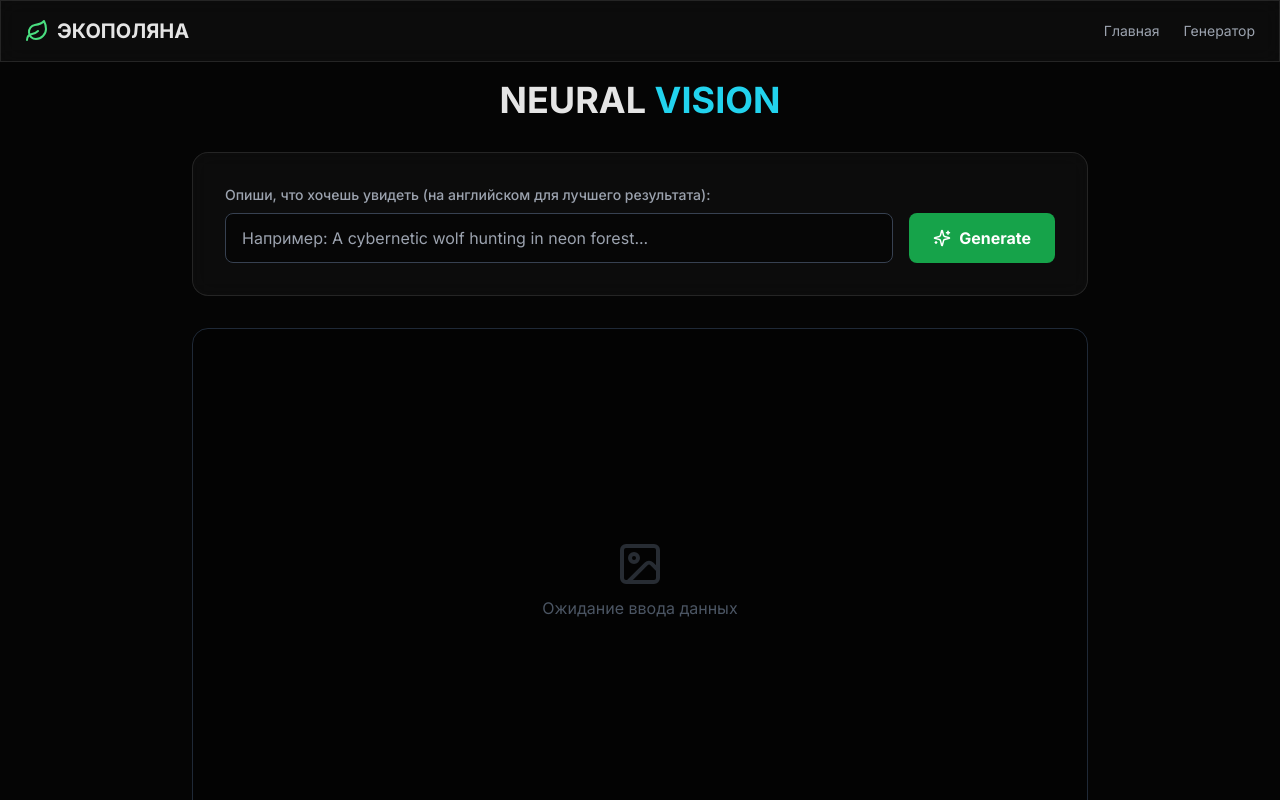
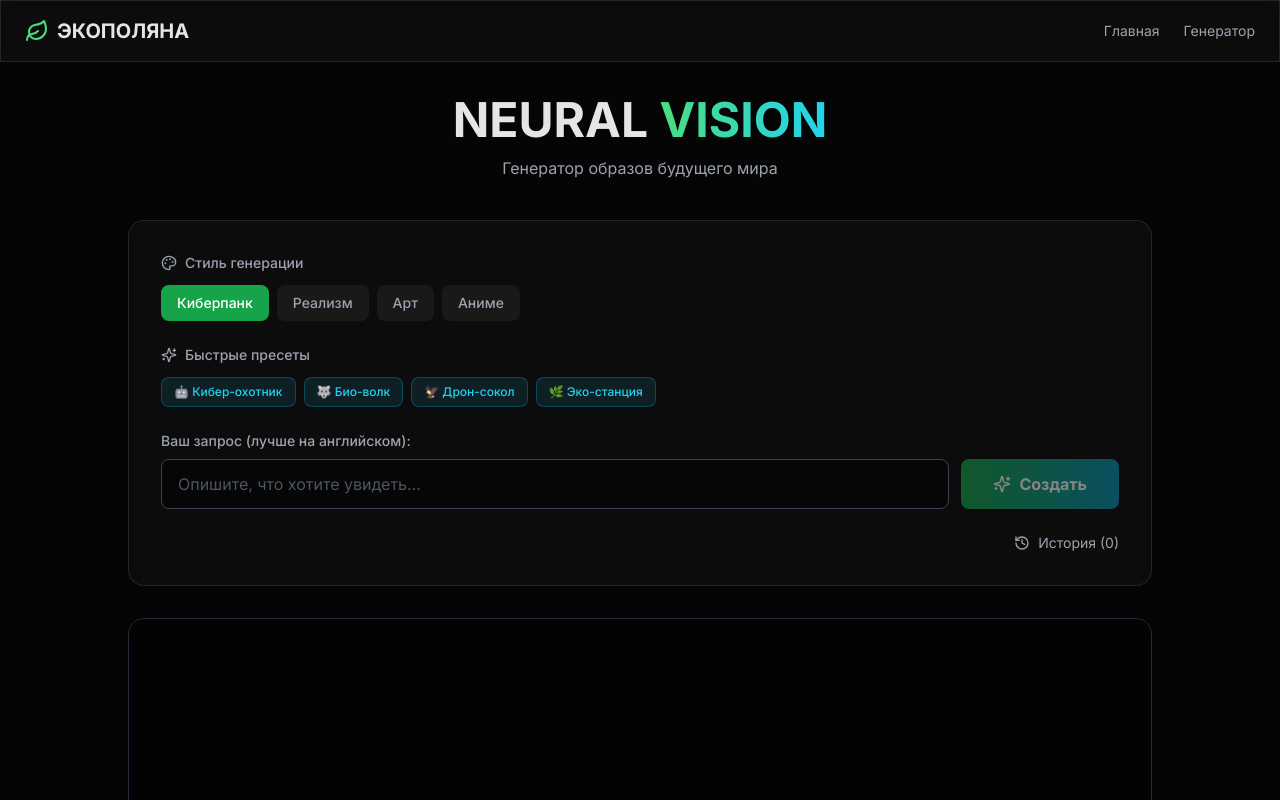
Before and after one commit to Olegadzhan/ecopolyana, a Next.js app: page /generator in a window 1280 px wide. Shown: the top 800 px of the page. Built offline with nearby package versions, Linux system fonts and the light colour scheme.

Commit message:
Update page.tsx

```diff
--- a/src/app/generator/page.tsx
+++ b/src/app/generator/page.tsx
@@ -1,75 +1,249 @@
 'use client';
 
-import { useState } from 'react';
-import { motion } from 'framer-motion';
-import { Sparkles, Download, Image as ImageIcon } from 'lucide-react';
+import { useState, useEffect } from 'react';
+import { motion, AnimatePresence } from 'framer-motion';
+import { Sparkles, Download, Image as ImageIcon, Trash2, History, Palette } from 'lucide-react';
+
+// Пресеты для тематических запросов
+const PRESETS = [
+  { label: '🤖 Кибер-охотник', prompt: 'cybernetic hunter in neon forest, futuristic armor, drone companion' },
+  { label: '🐺 Био-волк', prompt: 'genetically enhanced wolf, glowing eyes, cybernetic implants, dark forest' },
+  { label: '🦅 Дрон-сокол', prompt: 'mechanical falcon drone, surveillance, golden hour, mountain landscape' },
+  { label: '🌿 Эко-станция', prompt: 'futuristic eco station, vertical gardens, solar panels, harmony with nature' },
+];
+
+// Стили генерации
+const STYLES = [
+  { id: 'cyberpunk', label: 'Киберпанк', suffix: 'cyberpunk style, neon lights, dark atmosphere' },
+  { id: 'realistic', label: 'Реализм', suffix: 'photorealistic, 8k, highly detailed, natural lighting' },
+  { id: 'artistic', label: 'Арт', suffix: 'digital art, concept art, artistic style, vibrant colors' },
+  { id: 'anime', label: 'Аниме', suffix: 'anime style, studio ghibli, detailed animation' },
+];
+
+interface GeneratedImage {
+  id: number;
+  url: string;
+  prompt: string;
+  timestamp: Date;
+}
 
 export default function GeneratorPage() {
   const [prompt, setPrompt] = useState('');
+  const [selectedStyle, setSelectedStyle] = useState(STYLES[0]);
   const [imageUrl, setImageUrl] = useState('');
   const [loading, setLoading] = useState(false);
+  const [history, setHistory] = useState<GeneratedImage[]>([]);
+  const [showHistory, setShowHistory] = useState(false);
+
+  // Загрузка истории из localStorage
+  useEffect(() => {
+    const saved = localStorage.getItem('ecopolyana-history');
+    if (saved) {
+      setHistory(JSON.parse(saved));
+    }
+  }, []);
+
+  // Сохранение в историю
+  const saveToHistory = (url: string, promptText: string) => {
+    const newImage: GeneratedImage = {
+      id: Date.now(),
+      url,
+      prompt: promptText,
+      timestamp: new Date(),
+    };
+    const updated = [newImage, ...history].slice(0, 10); // Храним последние 10
+    setHistory(updated);
+    localStorage.setItem('ecopolyana-history', JSON.stringify(updated));
+  };
 
   const generateImage = () => {
-    if (!prompt) return;
+    if (!prompt.trim()) return;
+
     setLoading(true);
-    const encodedPrompt = encodeURIComponent(prompt + " futuristic style, cyberpunk, high detail, 8k");
-    const randomSeed = Math.floor(Math.random() * 1000);
+    const fullPrompt = `${prompt}, ${selectedStyle.suffix}, futuristic, high detail, 8k`;
+    const encodedPrompt = encodeURIComponent(fullPrompt);
+    const randomSeed = Math.floor(Math.random() * 10000);
     const url = `https://image.pollinations.ai/prompt/${encodedPrompt}?width=1024&height=1024&seed=${randomSeed}&nologo=true`;
 
     const img = new Image();
     img.src = url;
     img.onload = () => {
       setImageUrl(url);
+      saveToHistory(url, prompt);
       setLoading(false);
+    };
+    img.onerror = () => {
+      setLoading(false);
+      alert('Ошибка генерации. Попробуйте другой запрос.');
     };
   };
 
+  const clearHistory = () => {
+    setHistory([]);
+    localStorage.removeItem('ecopolyana-history');
+  };
+
+  const loadFromHistory = (item: GeneratedImage) => {
+    setImageUrl(item.url);
+    setPrompt(item.prompt);
+    setShowHistory(false);
+  };
+
   return (
-    <div className="min-h-screen p-6 flex flex-col items-center pt-20">
+    <div className="min-h-screen p-6 flex flex-col items-center pt-24 pb-12">
       <motion.div
         initial={{ opacity: 0, y: 20 }}
         animate={{ opacity: 1, y: 0 }}
-        className="w-full max-w-4xl"
+        className="w-full max-w-5xl"
       >
-        <h2 className="text-4xl font-bold mb-8 text-center">
-          NEURAL <span className="text-cyan-400">VISION</span>
+        {/* Заголовок */}
+        <div className="text-center mb-10">
+          <h2 className="text-4xl md:text-5xl font-bold mb-3">
+            NEURAL <span className="text-transparent bg-clip-text bg-gradient-to-r from-green-400 to-cyan-400">VISION</span>
           </h2>
+          <p className="text-gray-400">Генератор образов будущего мира</p>
+        </div>
 
-        <div className="glass-panel p-8 rounded-2xl mb-8">
+        {/* Панель управления */}
+        <div className="glass-panel p-6 md:p-8 rounded-2xl mb-8">
+
+          {/* Выбор стиля */}
+          <div className="mb-6">
+            <label className="flex items-center gap-2 text-sm font-medium text-gray-400 mb-3">
+              <Palette size={16} /> Стиль генерации
+            </label>
+            <div className="flex flex-wrap gap-2">
+              {STYLES.map((style) => (
+                <button
+                  key={style.id}
+                  onClick={() => setSelectedStyle(style)}
+                  className={`px-4 py-2 rounded-lg text-sm font-medium transition-all ${
+                    selectedStyle.id === style.id
+                      ? 'bg-green-600 text-white'
+                      : 'bg-white/5 text-gray-400 hover:bg-white/10'
+                  }`}
+                >
+                  {style.label}
+                </button>
+              ))}
+            </div>
+          </div>
+
+          {/* Пресеты */}
+          <div className="mb-6">
+            <label className="flex items-center gap-2 text-sm font-medium text-gray-400 mb-3">
+              <Sparkles size={16} /> Быстрые пресеты
+            </label>
+            <div className="flex flex-wrap gap-2">
+              {PRESETS.map((preset, idx) => (
+                <button
+                  key={idx}
+                  onClick={() => setPrompt(preset.prompt)}
+                  className="px-3 py-1.5 rounded-lg text-xs font-medium bg-cyan-900/30 text-cyan-400 border border-cyan-500/30 hover:bg-cyan-900/50 transition-all"
+                >
+                  {preset.label}
+                </button>
+              ))}
+            </div>
+          </div>
+
+          {/* Поле ввода */}
+          <div className="mb-6">
             <label className="block text-sm font-medium text-gray-400 mb-2">
-            Опиши, что хочешь увидеть (на английском для лучшего результата):
+              Ваш запрос (лучше на английском):
             </label>
-          <div className="flex gap-4">
+            <div className="flex flex-col md:flex-row gap-3">
               <input
                 type="text"
                 value={prompt}
                 onChange={(e) => setPrompt(e.target.value)}
-              placeholder="Например: A cybernetic wolf hunting in neon forest..."
-              className="flex-1 bg-black/50 border border-gray-700 rounded-lg px-4 py-3 focus:outline-none focus:border-green-500 transition-colors text-white"
+                placeholder="Опишите, что хотите увидеть..."
+                className="flex-1 bg-black/50 border border-gray-700 rounded-lg px-4 py-3 focus:outline-none focus:border-green-500 transition-colors text-white placeholder-gray-600"
                 onKeyDown={(e) => e.key === 'Enter' && generateImage()}
               />
               <button
                 onClick={generateImage}
-              disabled={loading}
-              className="bg-green-600 hover:bg-green-500 text-white px-6 py-3 rounded-lg font-bold transition-all disabled:opacity-50 flex items-center gap-2"
+                disabled={loading || !prompt.trim()}
+                className="bg-gradient-to-r from-green-600 to-cyan-600 hover:from-green-500 hover:to-cyan-500 text-white px-8 py-3 rounded-lg font-bold transition-all disabled:opacity-50 disabled:cursor-not-allowed flex items-center justify-center gap-2 min-w-[140px]"
               >
-              {loading ? 'Processing...' : <><Sparkles size={18} /> Generate</>}
+                {loading ? (
+                  <div className="w-5 h-5 border-2 border-white border-t-transparent rounded-full animate-spin" />
+                ) : (
+                  <><Sparkles size={18} /> Создать</>
+                )}
               </button>
             </div>
           </div>
 
-        <div className="relative w-full aspect-video bg-black/40 rounded-2xl border border-gray-800 overflow-hidden flex items-center justify-center">
+          {/* Кнопка истории */}
+          <div className="flex justify-end">
+            <button
+              onClick={() => setShowHistory(!showHistory)}
+              className="flex items-center gap-2 text-sm text-gray-400 hover:text-white transition-colors"
+            >
+              <History size={16} />
+              {showHistory ? 'Скрыть' : 'История'} ({history.length})
+            </button>
+          </div>
+        </div>
+
+        {/* История генераций */}
+        <AnimatePresence>
+          {showHistory && (
+            <motion.div
+              initial={{ opacity: 0, height: 0 }}
+              animate={{ opacity: 1, height: 'auto' }}
+              exit={{ opacity: 0, height: 0 }}
+              className="glass-panel p-6 rounded-2xl mb-8 overflow-hidden"
+            >
+              <div className="flex items-center justify-between mb-4">
+                <h3 className="font-bold text-lg">История генераций</h3>
+                {history.length > 0 && (
+                  <button
+                    onClick={clearHistory}
+                    className="flex items-center gap-2 text-sm text-red-400 hover:text-red-300 transition-colors"
+                  >
+                    <Trash2 size={14} /> Очистить
+                  </button>
+                )}
+              </div>
+              {history.length === 0 ? (
+                <p className="text-gray-500 text-sm">История пуста</p>
+              ) : (
+                <div className="grid grid-cols-2 md:grid-cols-5 gap-3">
+                  {history.map((item) => (
+                    <button
+                      key={item.id}
+                      onClick={() => loadFromHistory(item)}
+                      className="aspect-square rounded-lg overflow-hidden border border-gray-700 hover:border-green-500 transition-colors"
+                    >
+                      <img src={item.url} alt="thumbnail" className="w-full h-full object-cover" />
+                    </button>
+                  ))}
+                </div>
+              )}
+            </motion.div>
+          )}
+        </AnimatePresence>
+
+        {/* Результат генерации */}
+        <div className="relative w-full aspect-video bg-black/40 rounded-2xl border border-gray-800 overflow-hidden flex items-center justify-center min-h-[400px]">
           {loading && (
-            <div className="text-cyan-400 animate-pulse flex flex-col items-center">
-              <div className="w-12 h-12 border-4 border-cyan-400 border-t-transparent rounded-full animate-spin mb-4" />
-              <span>Rendering Reality...</span>
-            </div>
+            <motion.div
+              initial={{ opacity: 0 }}
+              animate={{ opacity: 1 }}
+              className="text-cyan-400 flex flex-col items-center"
+            >
+              <div className="w-16 h-16 border-4 border-cyan-400 border-t-transparent rounded-full animate-spin mb-4" />
+              <span className="text-lg font-medium">Генерация образа...</span>
+              <span className="text-sm text-gray-500 mt-2">Обычно занимает 5-15 секунд</span>
+            </motion.div>
           )}
 
           {!loading && !imageUrl && (
             <div className="text-gray-600 flex flex-col items-center">
-              <ImageIcon size={48} className="mb-2 opacity-50" />
-              <span>Ожидание ввода данных</span>
+              <ImageIcon size={64} className="mb-4 opacity-30" />
+              <span className="text-lg">Введите запрос и нажмите "Создать"</span>
             </div>
           )}
 
@@ -77,25 +251,48 @@ export default function GeneratorPage() {
             <motion.img
               initial={{ opacity: 0, scale: 0.95 }}
               animate={{ opacity: 1, scale: 1 }}
+              transition={{ duration: 0.5 }}
               src={imageUrl}
               alt="Generated content"
-              className="w-full h-full object-cover"
+              className="w-full h-full object-contain bg-black"
             />
           )}
         </div>
 
+        {/* Кнопки действий */}
         {imageUrl && !loading && (
-          <div className="mt-4 flex justify-end">
+          <motion.div
+            initial={{ opacity: 0, y: 10 }}
+            animate={{ opacity: 1, y: 0 }}
+            className="mt-6 flex flex-wrap gap-4 justify-center"
+          >
             <a
               href={imageUrl}
-              download="ecopolyana-art.jpg"
+              download={`ecopolyana-${Date.now()}.jpg`}
               target="_blank"
-              className="text-sm text-gray-400 hover:text-white flex items-center gap-2"
+              className="flex items-center gap-2 px-6 py-3 bg-white/10 hover:bg-white/20 rounded-lg transition-colors"
             >
-              <Download size={16} /> Скачать
+              <Download size={18} /> Скачать
             </a>
+            <button
+              onClick={() => setImageUrl('')}
+              className="flex items-center gap-2 px-6 py-3 bg-white/10 hover:bg-white/20 rounded-lg transition-colors"
+            >
+              <ImageIcon size={18} /> Новая генерация
+            </button>
+          </motion.div>
+        )}
+
+        {/* Подсказки */}
+        <div className="mt-12 glass-panel p-6 rounded-2xl">
+          <h3 className="font-bold mb-4 text-green-400">💡 Советы для лучших результатов</h3>
+          <ul className="space-y-2 text-sm text-gray-400">
+            <li>• Используйте подробные описания на английском языке</li>
+            <li>• Добавляйте слова: <code className="bg-white/10 px-2 py-0.5 rounded">futuristic</code>, <code className="bg-white/10 px-2 py-0.5 rounded">cyberpunk</code>, <code className="bg-white/10 px-2 py-0.5 rounded">neon</code></li>
+            <li>• Указывайте освещение: <code className="bg-white/10 px-2 py-0.5 rounded">golden hour</code>, <code className="bg-white/10 px-2 py-0.5 rounded">night</code>, <code className="bg-white/10 px-2 py-0.5 rounded">dramatic lighting</code></li>
+            <li>• Для охотничьей тематики: <code className="bg-white/10 px-2 py-0.5 rounded">hunter</code>, <code className="bg-white/10 px-2 py-0.5 rounded">wildlife</code>, <code className="bg-white/10 px-2 py-0.5 rounded">forest</code></li>
+          </ul>
         </div>
-        )}
       </motion.div>
     </div>
   );
```
Lines whose indentation alone changed are shown as unchanged.
